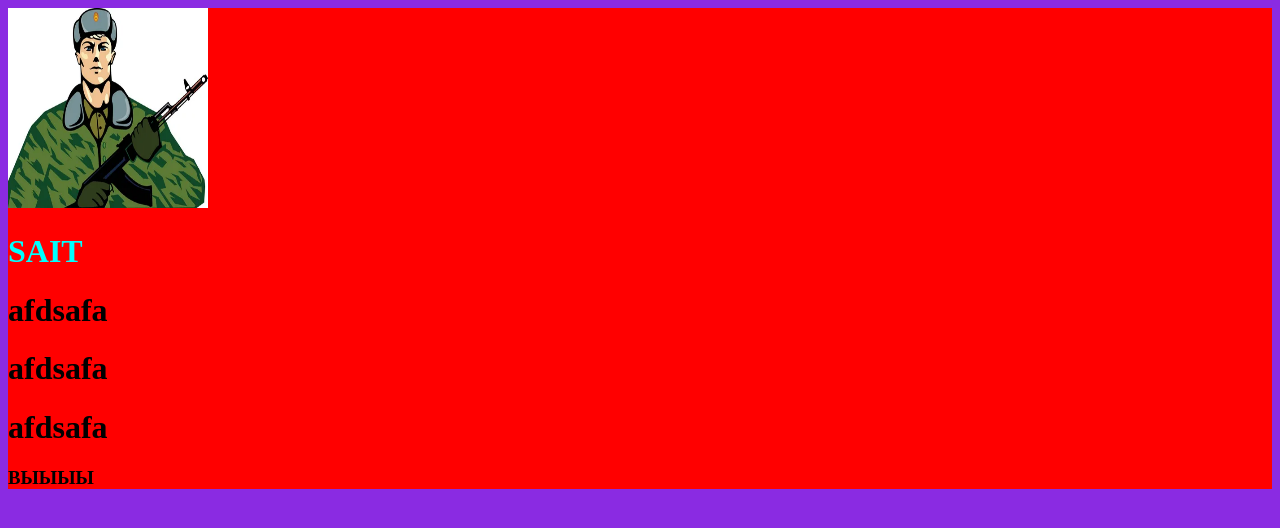
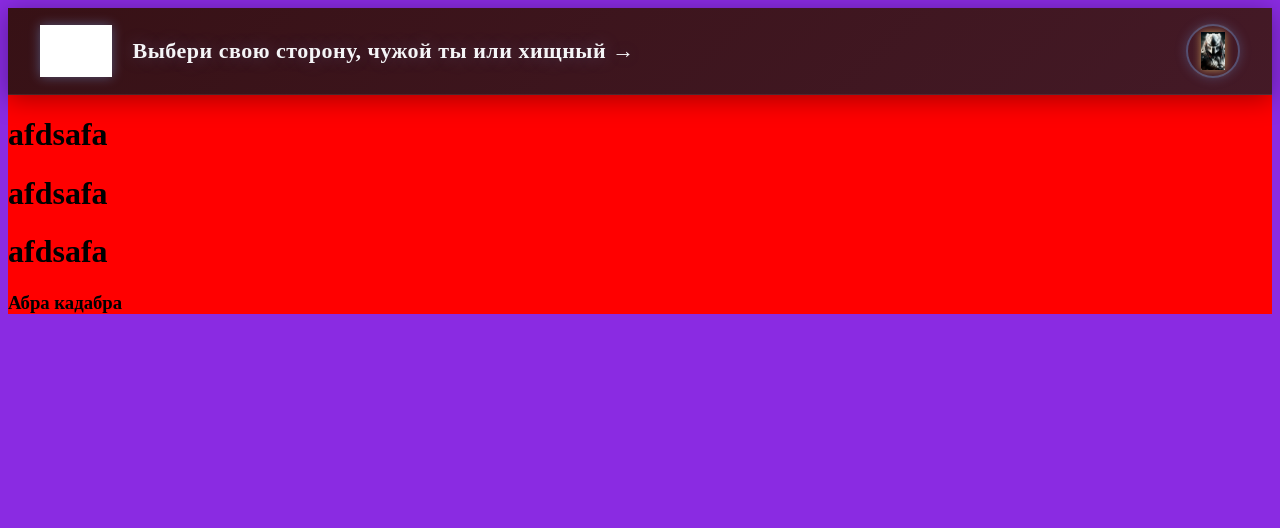
Before and after one commit to Igor9595/LandingSite, a React (Vite) app in the folder vite-project/: page / in a window 1280 px wide. Shown: the top 528 px of the page. Built offline with nearby package versions, Linux system fonts and the light colour scheme.

Commit message:
стиль добавили

```diff
--- a/vite-project/src/App.jsx
+++ b/vite-project/src/App.jsx
@@ -1,24 +1,41 @@
+import { useState, createContext } from "react";
 import Button from "./Component/Button";
 import Card from "./Component/Card";
 import Footer from "./Component/Footer";
 import Header from "./Component/Header";
 import style from"./App.module.css"
-
+import { currentTheme } from "./Contexts";
 
 
 function App() {
 
+  const [theme, setTheme] = useState("dark")
+
+  function switchTheme () {
+
+
+
+   if (theme == "light"){
+    setTheme("dark")
+    return null
+   }
+   if (theme == "dark"){
+    setTheme("light")
+    return null
+   }
+
+  }
 
   return (
-    <>
+    <currentTheme.Provider value={theme}>
       <div className={style.main}>
-        <Header></Header>
+        <Header switchTheme={switchTheme}></Header>
         <Card></Card>
         <Card></Card>
         <Card></Card>
         <Footer></Footer>
       </div>
-    </>
+    </currentTheme.Provider>
   )
 }
 
--- a/vite-project/src/Component/Footer.jsx
+++ b/vite-project/src/Component/Footer.jsx
@@ -1,12 +1,18 @@
+import { useContext } from "react"
+
 import style from "./style/Footer.module.css"
+
+import { currentTheme } from "../Contexts"
 
 function Footer() {
 
+  const theme= useContext(currentTheme)
+  return (
+    <footer className= {style.footerWrapper} data_theme = {theme}>
 
-  return (
-    <>
-      <h3>ВЫЫЫЫ</h3>
-    </>
+        <h3>Абра кадабра</h3>
+
+     </footer>
   )
 }
 
--- a/vite-project/src/Component/Header.jsx
+++ b/vite-project/src/Component/Header.jsx
@@ -1,17 +1,32 @@
+import { useState, useContext } from "react"
+
 import style from "./style/Header.module.css"
 import logo from "./Assets/AAAAA.png"
 
-function Header() {
+import BBBBB from "./Assets/BBBBB.webp"
+import CCCCC from "./Assets/CCCCC.webp"
+
+import {currentTheme} from "../Contexts"
+
+function Header({switchTheme}) {
+
+  const theme= useContext(currentTheme)
+  return (
+
+  <header className={style.headerclass} data_theme = {theme}>
+
+      <img className={style.logo} data_theme = {theme} src={logo}/>
+      <h1 className={style.title} data_theme = {theme}>Выбери свою сторону, чужой ты или хищный →</h1>
+      <button className={style.switchBtnTheme}
+      data_theme={theme}
+      onClick={switchTheme}>
+        {
+          theme == "dark" ? <img src={BBBBB}></img > : <img src={CCCCC}></img>
+        }
 
 
-  return (
-
-  <span>
-
-      <img className={style.logo} src={logo}/>
-      <h1 className={style.title}>SAIT</h1>
-
-  </span>
+      </button>
+  </header>
 )
 }
 
--- a/vite-project/src/Component/style/Header.module.css
+++ b/vite-project/src/Component/style/Header.module.css
@@ -1,7 +1,113 @@
-.logo{
-    width: 200px;
-    height: 200px;
+.headerclass {
+  display: flex;
+  align-items: center;
+  justify-content: space-between;
+  padding: 16px 32px;
+  gap: 20px;
+  position: sticky;
+  top: 0;
+  z-index: 100;
+  backdrop-filter: blur(12px);
+  -webkit-backdrop-filter: blur(12px);
+  border-bottom: 1px solid transparent;
+  transition: background-color 0.35s ease, color 0.35s ease, border-color 0.35s ease, box-shadow 0.35s ease;
 }
+
+.headerclass[data_theme="dark"] {
+  background: linear-gradient(135deg, rgba(20, 20, 25, 0.85), rgba(35, 30, 45, 0.85));
+  color: #f5f5f7;
+  border-bottom-color: rgba(255, 255, 255, 0.08);
+  box-shadow: 0 4px 24px rgba(0, 0, 0, 0.35);
+}
+
+.headerclass[data_theme="light"] {
+  background: linear-gradient(135deg, rgba(255, 255, 255, 0.9), rgba(245, 247, 250, 0.9));
+  color: #1a1a1a;
+  border-bottom-color: rgba(0, 0, 0, 0.08);
+  box-shadow: 0 4px 24px rgba(0, 0, 0, 0.08);
+}
+
+.logo {
+  height: 52px;
+  width: auto;
+  object-fit: contain;
+  transition: filter 0.35s ease, transform 0.3s ease;
+}
+
+.logo:hover {
+  transform: scale(1.05) rotate(-2deg);
+}
+
+.logo[data_theme="dark"] {
+  filter: brightness(0) invert(1) drop-shadow(0 0 6px rgba(120, 180, 255, 0.4));
+}
+
+.logo[data_theme="light"] {
+  filter: drop-shadow(0 0 6px rgba(0, 0, 0, 0.15));
+}
+
 .title {
-  color: aqua;
+  font-size: 22px;
+  font-weight: 700;
+  letter-spacing: 0.5px;
+  margin: 0;
+  flex: 1;
+  line-height: 1.3;
+  transition: color 0.35s ease, text-shadow 0.35s ease;
 }
+
+.title[data_theme="dark"] {
+  color: #f5f5f7;
+  text-shadow: 0 0 18px rgba(120, 180, 255, 0.25);
+}
+
+.title[data_theme="light"] {
+  color: #1a1a1a;
+  text-shadow: 0 0 18px rgba(0, 0, 0, 0.06);
+}
+
+.switchBtnTheme {
+  background: transparent;
+  border: 2px solid transparent;
+  border-radius: 50%;
+  padding: 6px;
+  cursor: pointer;
+  display: flex;
+  align-items: center;
+  justify-content: center;
+  transition: transform 0.25s ease, border-color 0.35s ease, box-shadow 0.35s ease, background-color 0.35s ease;
+}
+
+.switchBtnTheme[data_theme="dark"] {
+  border-color: rgba(120, 180, 255, 0.35);
+  box-shadow: 0 0 12px rgba(120, 180, 255, 0.25);
+}
+
+.switchBtnTheme[data_theme="light"] {
+  border-color: rgba(255, 160, 60, 0.45);
+  box-shadow: 0 0 12px rgba(255, 160, 60, 0.25);
+}
+
+.switchBtnTheme:hover {
+  transform: scale(1.12) rotate(15deg);
+  box-shadow: 0 0 22px rgba(120, 180, 255, 0.55);
+}
+
+.switchBtnTheme:active {
+  transform: scale(0.95);
+}
+
+.switchBtnTheme img {
+  width: 38px;
+  height: 38px;
+  object-fit: contain;
+  transition: filter 0.3s ease;
+}
+
+.switchBtnTheme[data_theme="dark"] img {
+  filter: drop-shadow(0 0 4px rgba(255, 220, 120, 0.6));
+}
+
+.switchBtnTheme[data_theme="light"] img {
+  filter: drop-shadow(0 0 4px rgba(60, 60, 90, 0.4));
+}
--- /dev/null
+++ b/vite-project/src/Contexts.jsx
@@ -0,0 +1,3 @@
+import { createContext } from "react"
+
+export const currentTheme = createContext("dark")
```
Also changed, not shown: vite-project/src/Component/Assets/BBBBB.webp (added), vite-project/src/Component/Assets/CCCCC.webp (added).
